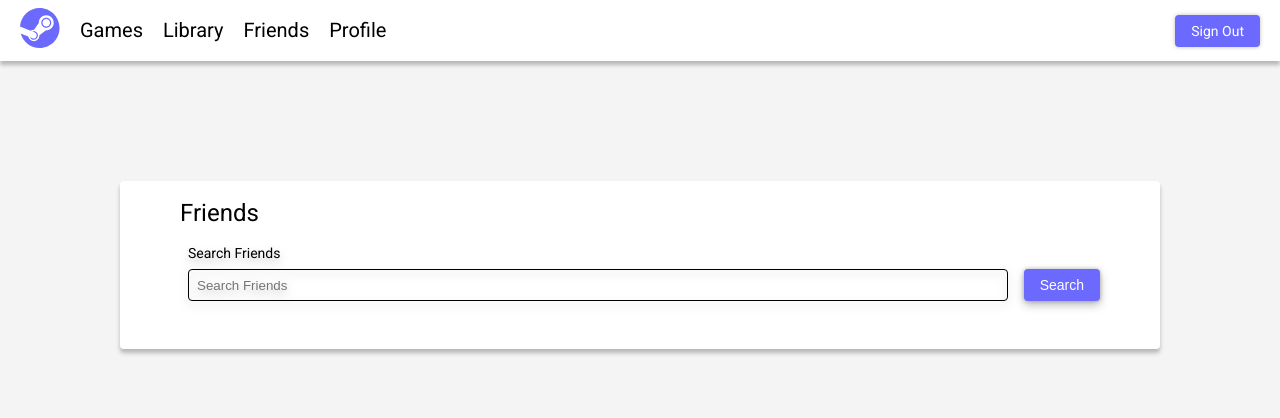
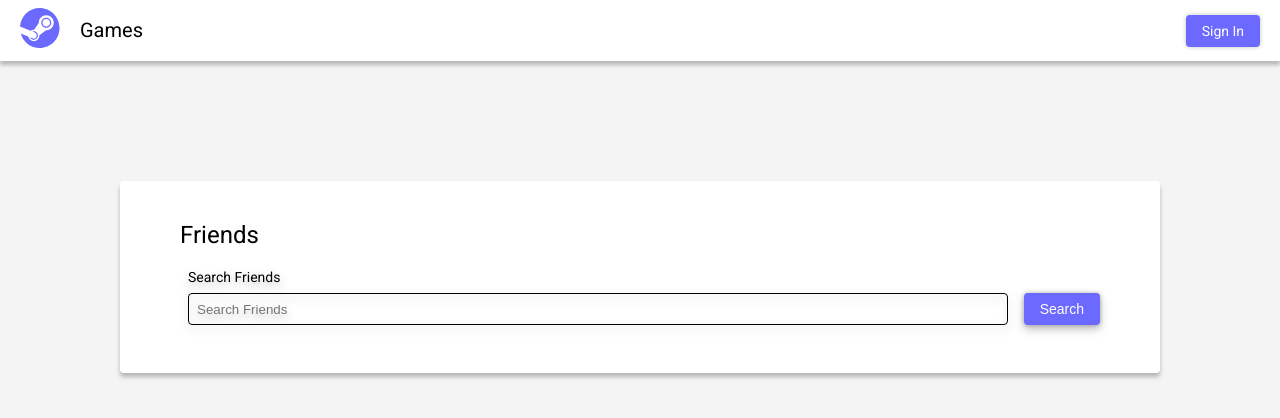
Before and after one commit to MakariukVl/steam-app, an Angular app: page /friends in a window 1280 px wide. Shown: the top 418 px of the page. Built offline with nearby package versions, Linux system fonts and the light colour scheme.

Commit message:
feat - list of friends on friends-page implemented

```diff
--- a/src/app/pages/friends-page/friends-page.component.html
+++ b/src/app/pages/friends-page/friends-page.component.html
@@ -1,10 +1,20 @@
-<app-navigation class="friends-page__navigation" [authorized]="true"></app-navigation>
+<app-navigation class="friends-page__navigation" [authorized]="isAuthorized"></app-navigation>
 
 <main class="friends-page__main">
 
   <h2 class="friends-page__header">Friends</h2>
   <app-form-search title="Search Friends" (formSubmit)="onSubmit($event)"></app-form-search>
 
-  <!-- <ng-container *ngIf="expression"></ng-container> -->
+  <ng-container *ngIf="isAuthorized">
+    <h2 class="friends-page__header">My Friends</h2>
+    <div class="friends-page__record" *ngFor="let friend of friends$ | async">
+      <span>{{friend.name}}</span>
+      <app-button colorScheme="warning">Remove Friend</app-button>
+    </div>
+  </ng-container>
 
 </main>
+
+<ng-template>
+  <h2>Search Friends: </h2>
+</ng-template>
--- a/src/app/pages/friends-page/friends-page.component.scss
+++ b/src/app/pages/friends-page/friends-page.component.scss
@@ -15,4 +15,34 @@
     margin: 120px;
     padding: 20px 60px;
   }
+  &__header {
+    font-family: var(--main-font);
+    font-style: normal;
+    font-weight: normal;
+    font-size: 24px;
+    line-height: 28px;
+
+    color: var(--dark);
+    margin: 20px 0;
+  }
+  &__record {
+    display: flex;
+    flex-direction: row;
+    align-items: center;
+    padding: 8px;
+    height: 48px;
+
+    background: var(--light);
+    box-shadow: 0px 4px 4px rgba(0, 0, 0, 0.25);
+    border-radius: 4px;
+    align-self: stretch;
+    margin: 20px 0;
+
+    :nth-child(n) {
+      flex-grow: 1;
+    }
+    :last-child {
+      flex-grow: 0;
+    }
+  }
 }
--- a/src/app/pages/friends-page/friends-page.component.ts
+++ b/src/app/pages/friends-page/friends-page.component.ts
@@ -1,6 +1,9 @@
 import { Component, OnInit } from '@angular/core';
+import { PersonModel } from '@core/models/person.model';
+import { UserCredentialsModel } from '@core/models/user-credentials.model';
 import { AuthService } from '@core/services/auth.service';
 import { FakeUsersService } from '@core/services/fake-users.service';
+import { Observable, of } from 'rxjs';
 
 @Component({
   selector: 'app-friends-page',
@@ -8,10 +11,20 @@ import { FakeUsersService } from '@core/services/fake-users.service';
   styleUrls: ['./friends-page.component.scss'],
 })
 export class FriendsPageComponent implements OnInit {
+  isAuthorized: boolean;
+  signedUser: UserCredentialsModel | null;
+  friends$: Observable<PersonModel[]>;
+
   constructor(
     private usersService: FakeUsersService,
     private authService: AuthService
-  ) {}
+  ) {
+    this.isAuthorized = !!authService.signedUser;
+    this.signedUser = authService.signedUser;
+    this.friends$ = this.signedUser
+      ? usersService.getFriends(this.signedUser.id)
+      : of([]);
+  }
 
   onSubmit(search: string) {
     //
```
